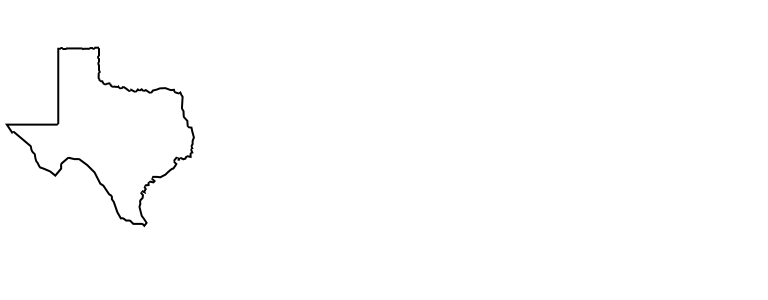
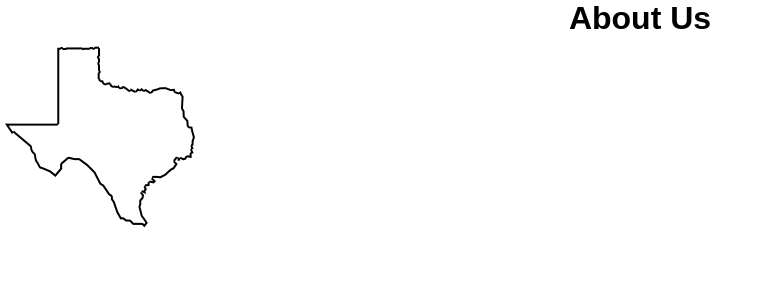
Before and after one commit to saadkhairullah/TXUML, a Next.js app in the folder tx-uml/: page /about in a window 1280 px wide. Shown: the top 300 px of the page, without its empty margins (0-768 px from the left). Built offline with nearby package versions, Linux system fonts and the light colour scheme.

Commit message:
change about txt color before merge

```diff
--- a/tx-uml/app/about/page.tsx
+++ b/tx-uml/app/about/page.tsx
@@ -4,7 +4,7 @@ import React from 'react'
 const aboutpage = () => {
   return (
     <div>
-      <h1 style={{textAlign: "center", color: "white"}}>About Us</h1>
+      <h1 style={{textAlign: "center", color: "black"}}>About Us</h1>
       <img src="testimage.png" />
     </div>
   )
```
